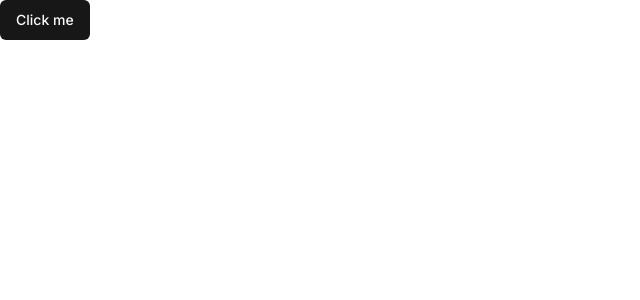
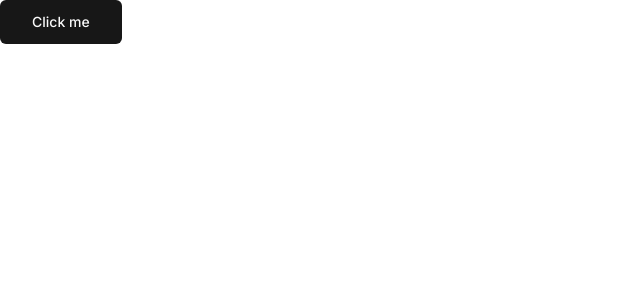
Before and after one commit to Abhigyankrsingh/abhistream, a Next.js app: page / in a window 1280 px wide. Shown: the top 300 px of the page, without its empty margins (0-640 px from the left). Built offline with nearby package versions, Linux system fonts and the light colour scheme.

Commit message:
code updated

```diff
--- a/app/page.tsx
+++ b/app/page.tsx
@@ -4,7 +4,7 @@ import { Button } from '@/components/ui/button'
 export default function Home() {
   return (
 
-    <Button> Click me
+    <Button  size= "lg" > Click me
        </Button>
   )
 }
```
